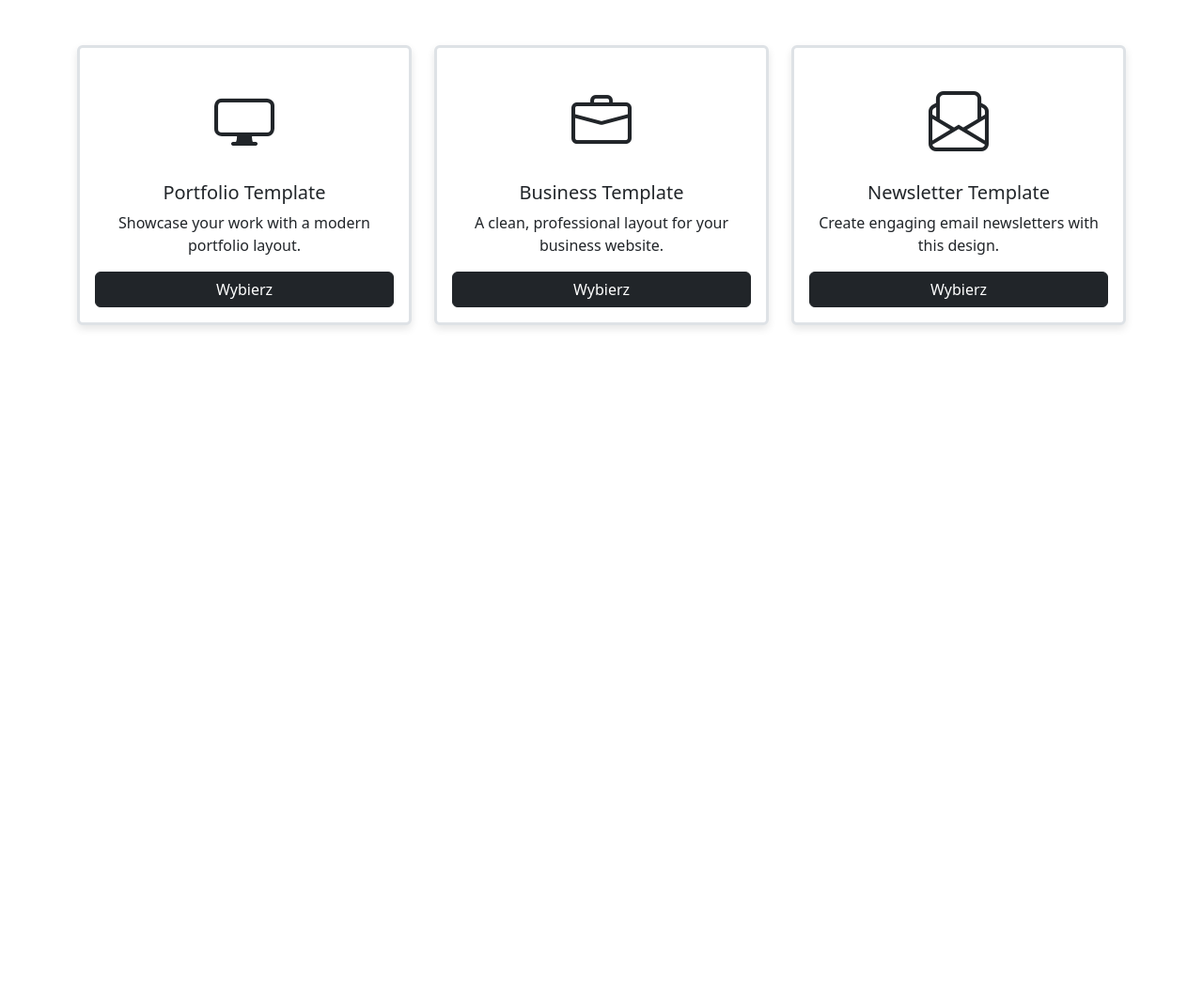
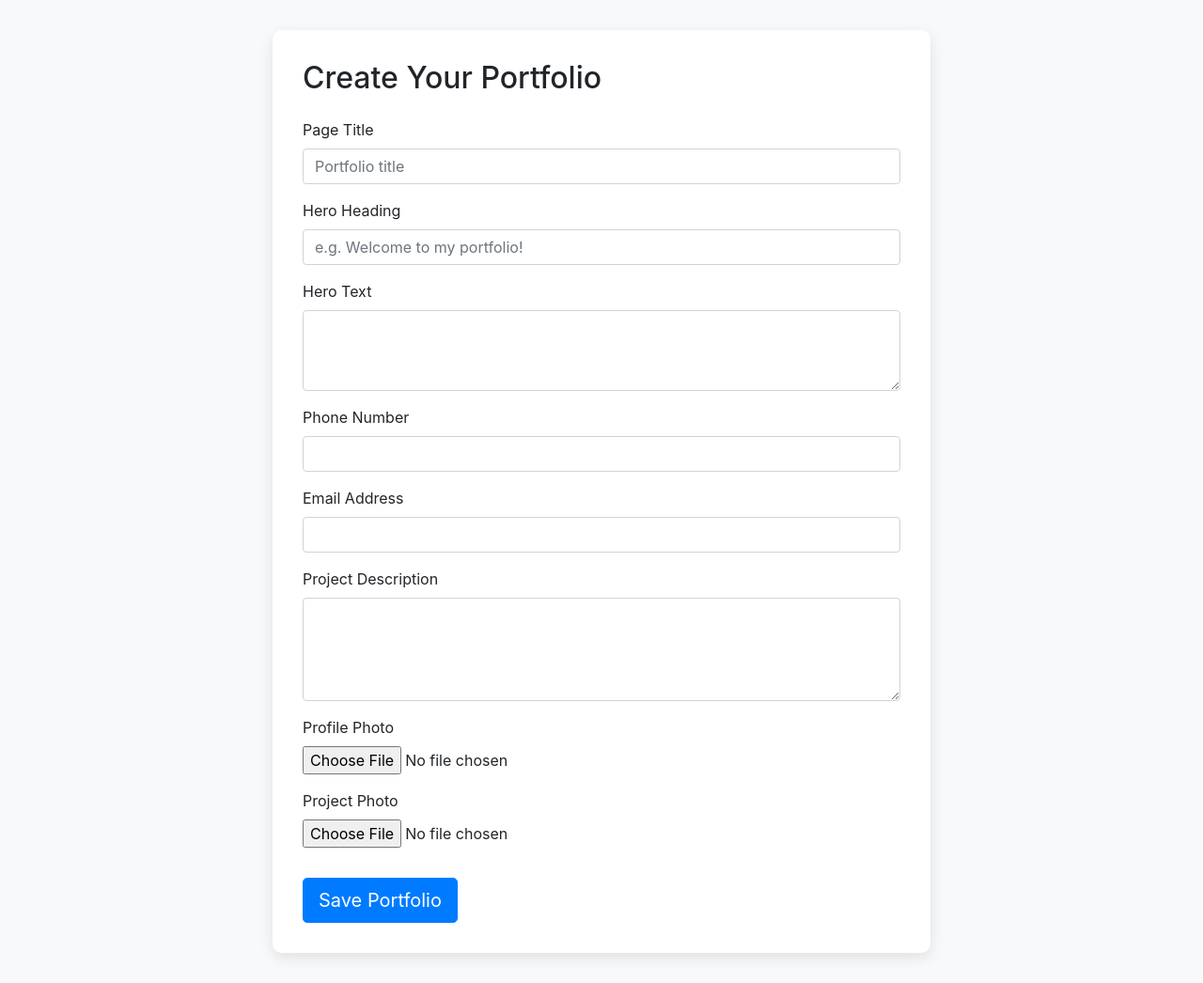
Before and after one commit to MarcinCuprys13/Content-Management-System, a Django app: page /portfolio-creator/ in a window 1280 px wide. Shown: the whole page at 94% size. Before the commit the page ends 350 px from the top, so only its background shows below. Run offline with Django 4.2, Linux system fonts and the light colour scheme; the visitor is signed in with stand-in values (Sample User, id 1); some libraries are stand-ins or nearby versions.

Commit message:
work portfolio creator

```diff
--- a/ibicms/creators/portfolio_creator.html
+++ b/ibicms/templates/creators/portfolio_creator.html
@@ -24,7 +24,8 @@
 
 <div class="form-container">
   <h2 class="mb-4">Create Your Portfolio</h2>
-  <form method="POST" enctype="multipart/form-data" action="/create/">
+  <form method="POST" enctype="multipart/form-data" action="/portfolio-creator/">
+    {% csrf_token %}
 
     <div class="form-group">
       <label for="title">Page Title</label>
@@ -41,7 +42,7 @@
       <textarea class="form-control" id="hero_text" name="hero_text" rows="3"></textarea>
     </div>
 
-    <div class="form-row">
+    <!-- <div class="form-row">
       <div class="form-group col-md-6">
         <label for="first_name">First Name</label>
         <input type="text" class="form-control" id="first_name" name="first_name">
@@ -50,7 +51,7 @@
         <label for="last_name">Last Name</label>
         <input type="text" class="form-control" id="last_name" name="last_name">
       </div>
-    </div>
+    </div> -->
 
     <div class="form-group">
       <label for="phone">Phone Number</label>
--- a/ibicms/templates/home.html
+++ b/ibicms/templates/home.html
@@ -113,7 +113,7 @@
                 {% for profile in user_profiles %}
                 <tr>
                     <td>{{ profile.title }}</td>
-                    <td>{{ profile.first_name }} {{ profile.last_name }}</td>
+                    <!-- <td>{{ profile.first_name }} {{ profile.last_name }}</td> -->
                     <td>{{ profile.email }}</td>
                     <td>{{ profile.phone }}</td>
                     <td class="table_edit">
--- a/ibicms/views.py
+++ b/ibicms/views.py
@@ -1,4 +1,4 @@
-from django.shortcuts import render
+from django.shortcuts import redirect, render
 from django.contrib.auth.decorators import login_required
 from .models import ProfilePortfolio, ProfileCard
 from django.shortcuts import render
@@ -22,7 +22,34 @@ def newsletter_creator(request):
 
 @login_required(login_url='/accounts/login/')
 def portfolio_creator(request):
-    return render(request, 'choose_template.html')
+    if request.method == 'POST':
+        title = request.POST.get('title')
+        hero_title = request.POST.get('hero_title')
+        hero_text = request.POST.get('hero_text')
+        # first_name = request.POST.get('first_name')
+        # last_name = request.POST.get('last_name')
+        phone = request.POST.get('phone')
+        email = request.POST.get('email')
+        project_text = request.POST.get('project_text')
+        user_photo = request.FILES.get('user_photo')
+        website_photo = request.FILES.get('website_photo')
+
+        ProfilePortfolio.objects.create(
+            user=request.user,
+            title=title,
+            hero_title=hero_title,
+            hero_text=hero_text,
+            # first_name=first_name,
+            # last_name=last_name,
+            phone=phone,
+            email=email,
+            project_text=project_text,
+            user_photo=user_photo,
+            website_photo=website_photo
+        )
+        return redirect('home')
+
+    return render(request, 'creators/portfolio_creator.html')
 
 @login_required(login_url='/accounts/login/')
 def business_creator(request):
```
Also changed, not shown: ibicms/migrations/0002_remove_profileportfolio_first_name_and_more.py (added), ibicms/templates/creators/card_creator.html (renamed from ibicms/creators/card_creator.html), ibicms/templates/creators/card_creator_temp.html (renamed from ibicms/creators/card_creator_temp.html), media/user_photos/image_Sredni.jpeg (added), media/user_photos/image_Sredni_fOkxS1H.jpeg (added), media/user_photos/image_Sredni_jOis2xT.jpeg (added), media/user_photos/image_Sredni_jsa9kp8.jpeg (added), media/website_photos/F6674A1D-909B-4850-AEA3-C6F6AA1628B4.JPG (added), media/website_photos/F6674A1D-909B-4850-AEA3-C6F6AA1628B4_AVGWh6A.JPG (added), 2 other files.
